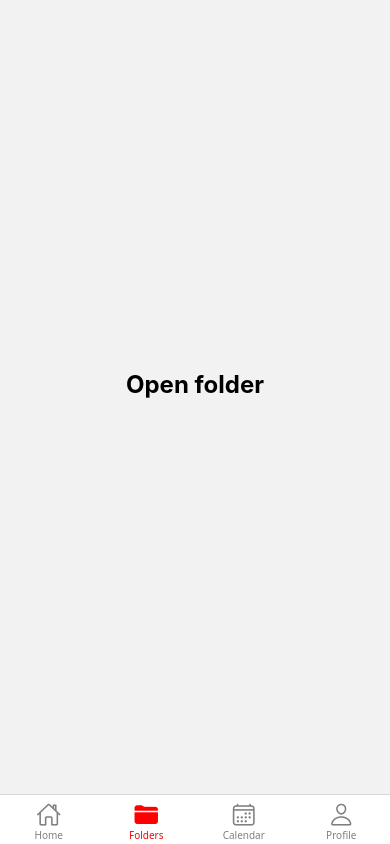
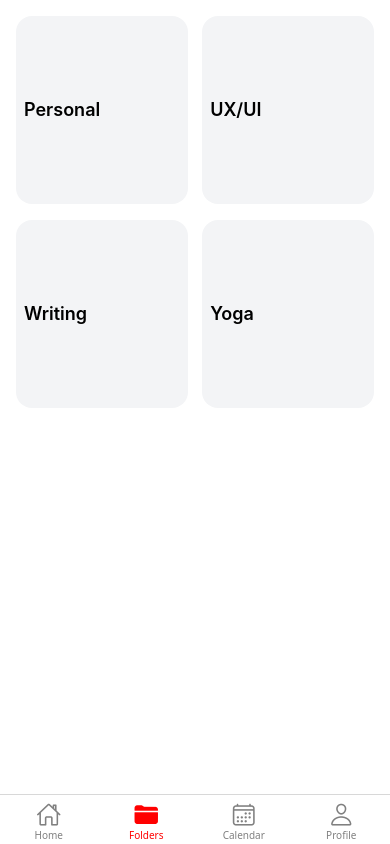
Before and after one commit to maxrori228/testApp, a React Native app: screen /Folders in a window 390 px wide. Built offline with nearby package versions, Linux system fonts and the light colour scheme.

Commit message:
add foldercard

```diff
--- /dev/null
+++ b/app/components/FolderCard.tsx
@@ -0,0 +1,38 @@
+import React from "react";
+import { Pressable, Text, View } from "react-native";
+import { NativeStackNavigationProp } from "@react-navigation/native-stack";
+import { FoldersStackParamList } from "../navigation/types";
+
+type NavigationProp = NativeStackNavigationProp<
+  FoldersStackParamList,
+  "FoldersMain"
+>;
+
+type Props = {
+  id: string;
+  title: string;
+  description: string;
+  navigation: NavigationProp;
+};
+
+export default function FolderCard({
+  id,
+  title,
+  description,
+  navigation,
+}: Props) {
+  return (
+    <Pressable
+      onPress={() =>
+        navigation.navigate("FolderDetails", {
+          id,
+          title,
+          description,
+        })
+      }
+      className="w-[48%] bg-gray-100 rounded-2xl px-2 py-20 mb-4"
+    >
+      <Text className="text-lg font-semibold">{title}</Text>
+    </Pressable>
+  );
+}
--- a/app/navigation/types.ts
+++ b/app/navigation/types.ts
@@ -6,7 +6,11 @@ export type HomeStackParamList = {
 
 export type FoldersStackParamList = {
   FoldersMain: undefined;
-  FolderDetails: { id: string };
+  FolderDetails: {
+    id: string;
+    title: string;
+    description: string;
+  };
 };
 
 export type CalendarStackParamList = {
--- a/app/screens/FolderDetails.tsx
+++ b/app/screens/FolderDetails.tsx
@@ -6,11 +6,12 @@ import { FoldersStackParamList } from "../navigation/types";
 type Props = NativeStackScreenProps<FoldersStackParamList, "FolderDetails">;
 
 export default function FolderDetails({ route }: Props) {
-  const { id } = route.params;
+  const { title, description } = route.params;
 
   return (
-    <View className="flex-1 justify-center items-center bg-grey p-5">
-      <Text className="text-2xl font-bold mb-6">Folder Details</Text>
+    <View className="flex-1 justify-center items-center bg-white px-6">
+      <Text className="text-2xl font-bold">{title}</Text>
+      <Text className="mt-4 text-gray-600 text-center">{description}</Text>
     </View>
   );
 }
--- a/app/screens/Folders.tsx
+++ b/app/screens/Folders.tsx
@@ -1,36 +1,48 @@
 import React from "react";
-import { Pressable, View, Text } from "react-native";
-import { CompositeNavigationProp } from "@react-navigation/native";
-import { BottomTabNavigationProp } from "@react-navigation/bottom-tabs";
+import { View } from "react-native";
 import { NativeStackNavigationProp } from "@react-navigation/native-stack";
-import { BottomTabParamList, FoldersStackParamList } from "../navigation/types";
-
-type FoldersStackNavProp = NativeStackNavigationProp<
-  FoldersStackParamList,
-  "FoldersMain"
->;
-type TabNavProp = BottomTabNavigationProp<BottomTabParamList, "Folders">;
-type FoldersNavigationProp = CompositeNavigationProp<
-  FoldersStackNavProp,
-  TabNavProp
->;
+import { FoldersStackParamList } from "../navigation/types";
+import FolderCard from "../components/FolderCard";
 
 type Props = {
-  navigation: FoldersNavigationProp;
+  navigation: NativeStackNavigationProp<FoldersStackParamList, "FoldersMain">;
 };
+
+const folders = [
+  {
+    id: "1",
+    title: "Personal",
+    description: "Tasks and daily reminders",
+  },
+  {
+    id: "2",
+    title: "UX/UI",
+    description: "Design ideas",
+  },
+  {
+    id: "3",
+    title: "Writing",
+    description: "Articles and blog ideas",
+  },
+  {
+    id: "4",
+    title: "Yoga",
+    description: "Training plans",
+  },
+];
 
 export default function Folders({ navigation }: Props) {
   return (
-    <Pressable
-      onPress={() =>
-        navigation.navigate("Folders", {
-          screen: "FolderDetails",
-          params: { id: "123" },
-        })
-      }
-      className="flex-1 justify-center items-center bg-grey p-5"
-    >
-      <Text className="text-2xl font-bold mb-6">Open folder</Text>
-    </Pressable>
+    <View className="flex-1 bg-white p-4 flex-row flex-wrap justify-between">
+      {folders.map((folder) => (
+        <FolderCard
+          key={folder.id}
+          id={folder.id}
+          title={folder.title}
+          description={folder.description}
+          navigation={navigation}
+        />
+      ))}
+    </View>
   );
 }
```
